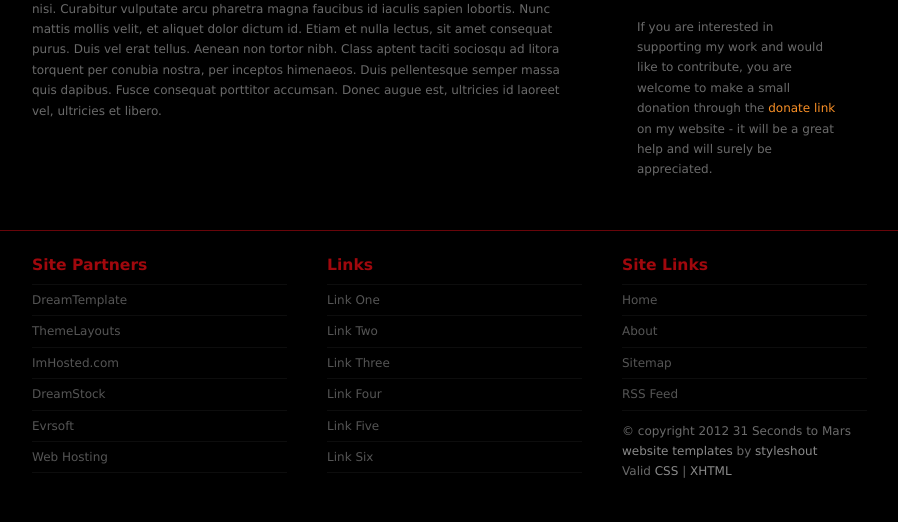
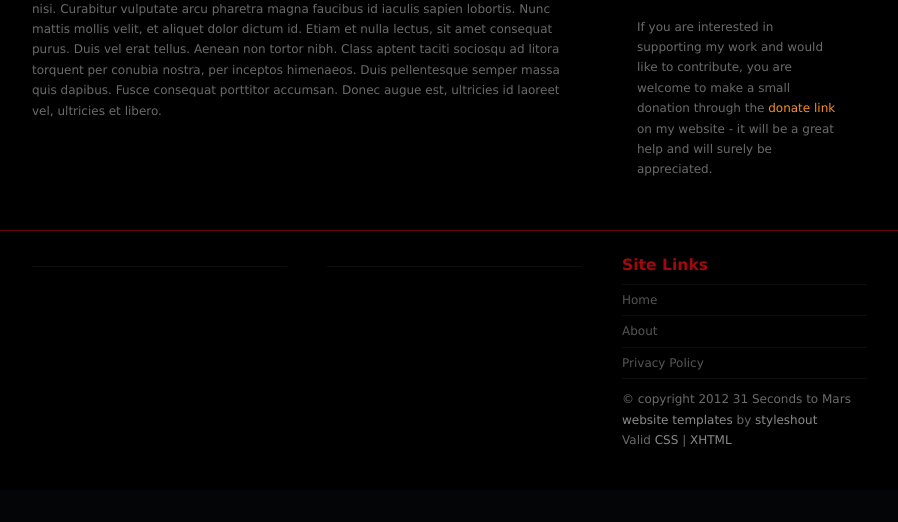
Before and after one commit to jonathanmtran/31secondstomars, a PHP site: page /index.php in a window 1280 px wide. Shown: the part 511-1033 px from the top of the page, without its empty margins (198-1096 px from the left). After the commit the page ends 958 px from the top, so only its background shows below. Run offline with PHP 8.4, Linux system fonts and the light colour scheme.

Commit message:
Removed links from footer and updated site links

```diff
--- a/footer.php
+++ b/footer.php
@@ -32,36 +32,23 @@
 	<div id="footer"><div id="footer-content">
 
         <div class="col float-left space-sep">
-			<h2>Site Partners</h2>
+			<h2></h2>
 			<ul class="flist">
-                <li><a href="http://www.dreamtemplate.com" title="Website Templates">DreamTemplate</a></li>
-                <li><a href="http://www.themelayouts.com" title="WordPress Themes">ThemeLayouts</a></li>
-                <li><a href="http://www.imhosted.com" title="Website Hosting">ImHosted.com</a></li>
-                <li><a href="http://www.dreamstock.com" title="Stock Photos">DreamStock</a></li>
-                <li><a href="http://www.evrsoft.com" title="Website Builder">Evrsoft</a></li>
-                <li><a href="http://www.webhostingwp.com" title="Web Hosting">Web Hosting</a></li>
 			</ul>
 		</div>
 
 		<div class="col float-left">
-			<h2>Links</h2>
+			<h2></h2>
 			<ul class="flist">
-                <li><a href="index.html">Link One</a></li>
-				<li><a href="index.html">Link Two</a></li>
-				<li><a href="index.html">Link Three</a></li>
-				<li><a href="index.html">Link Four</a></li>
-				<li><a href="index.html">Link Five</a></li>
-                <li><a href="index.html">Link Six</a></li>
 			</ul>
 		</div>
 
 		<div class="col2 float-right">
             <h2>Site Links</h2>
 			<ul class="flist">
-				<li class="top"><a href="index.html">Home</a></li>
-                <li><a href="index.html">About</a></li>
-				<li><a href="index.html">Sitemap</a></li>
-				<li><a href="index.html">RSS Feed</a></li>
+				<li class="top"><a href="index.php">Home</a></li>
+                <li><a href="#">About</a></li>
+				<li><a href="privacy_policy.php">Privacy Policy</a></li>
 			</ul>
 
             <p>
```
